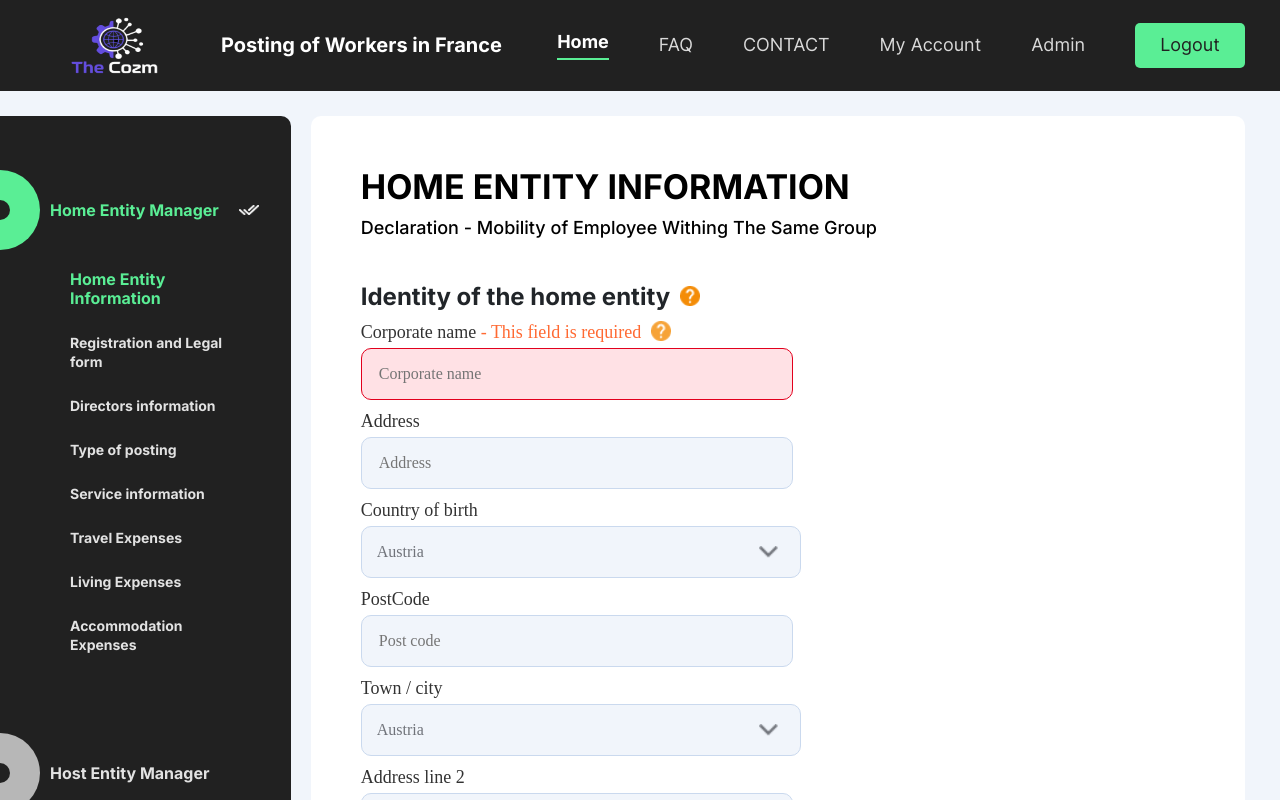
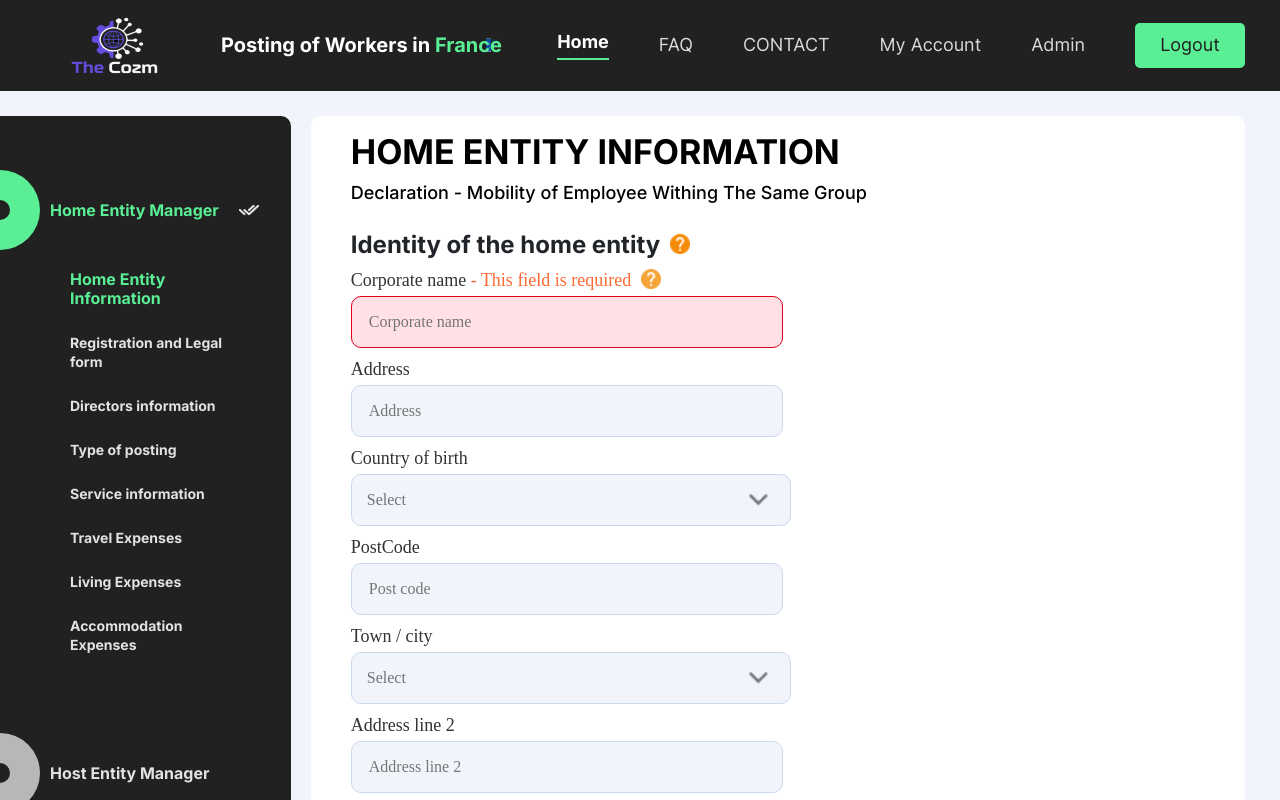
Before and after one commit to mobenjamins/PWDOrchestratorPublic, a React (Vite) app in the folder client/: page / in a window 1280 px wide. Shown: the top 800 px of the page. Built offline with nearby package versions, Linux system fonts and the light colour scheme.

Commit message:
Design tweaks

```diff
--- a/client/src/components/Forms/helpers.js
+++ b/client/src/components/Forms/helpers.js
@@ -18,6 +18,7 @@ export const activityLevelOptions = [
 ];
 
 export const countries = [
+   { value: 'select', title: 'Select', disabled: true },
    { value: 'austria', title: 'Austria' },
    { value: 'belgium', title: 'Belgium' },
    { value: 'bulgaria', title: 'Bulgaria' },
--- a/client/src/components/Forms/style.css
+++ b/client/src/components/Forms/style.css
@@ -45,7 +45,7 @@
    font-size: 18px;
    line-height: 22px;
    margin-top: 10px;
-   margin-bottom: 25px;
+   margin-bottom: 8px !important;
 }
 
 .input-section {
--- a/client/src/components/header/index.jsx
+++ b/client/src/components/header/index.jsx
@@ -30,7 +30,14 @@ function Header(props) {
       <div className="header-wrapper">
          <div className="left-section">
             <img src={logoImage} className="logo-image" alt="logo" />
-            <div className="brand-name">Posting of Workers in France</div>
+            <div className="brand-name">
+               Posting of Workers in{' '}
+               <select className="country-name clearedSelect">
+                  <option value="france">France</option>
+                  <option value="spain">Spain</option>
+                  <option value="italy">Italy</option>
+               </select>
+            </div>
          </div>
          <div className="nav-list">
             <div className={`navList-item ${activePage === '' ? 'navList-item-active' : ''}`} onClick={() => pageHandler('')}>
--- a/client/src/components/header/style.css
+++ b/client/src/components/header/style.css
@@ -1,4 +1,4 @@
-.header-wrapper{
+.header-wrapper {
    background-color: #212121;
    padding: 10px;
    padding-right: 35px;
@@ -10,42 +10,67 @@
    z-index: 100;
 }
 
-.left-section{
+.left-section {
    display: flex;
    flex-direction: row;
    justify-content: space-between;
    align-items: center;
 }
 
-.logo-image{
+.logo-image {
    margin-left: 50px;
    width: 110.93px;
    height: 70.7px;
 }
 
-.brand-name{
+.brand-name {
    font-family: 'Inter';
    font-style: normal;
    font-weight: 700;
    font-size: 20px;
    line-height: 27px;
    margin-left: 50px;
-  color: #FFFFFF;
+   color: #ffffff;
+}
+.country-name {
+   font-family: 'Inter';
+   font-style: normal;
+   font-weight: 700;
+   font-size: 20px;
+   line-height: 27px;
 }
 
-.nav-list{
+.clearedSelect {
+   appearance: none;
+   -webkit-appearance: none;
+   -moz-appearance: none;
+   background-color: transparent;
+   border: none;
+   font-size: inherit;
+   font-family: inherit;
+   color: inherit;
+   padding: 0;
+   margin: 0;
+   outline: none;
+   color: #5aee95;
+}
+.clearedSelect:hover {
+   cursor: pointer;
+}
+
+.nav-list {
    display: flex;
    flex: row;
    align-items: center;
 }
 
-.logout-btn{
+.logout-btn {
    display: flex;
    justify-content: center;
    align-items: center;
    width: 110px;
    height: 45px;
-  background-color: #5AEE95;
+   background-color: #5aee95;
    border-radius: 5px;
    color: #212121;
    font-family: 'Inter';
@@ -56,20 +81,20 @@
    cursor: pointer;
 }
 
-.navList-item{
+.navList-item {
    margin-right: 50px;
    font-family: 'Inter';
    font-style: normal;
    font-weight: 400;
    font-size: 18px;
    line-height: 22px;
-  color: #D9D9D9;
+   color: #d9d9d9;
    cursor: pointer;
 }
 
-.navList-item-active{
+.navList-item-active {
    font-weight: 700;
-  color: #FFFFFF;
+   color: #ffffff;
    padding-bottom: 5px;
-  border-bottom: 2px solid #5AEE95;
+   border-bottom: 2px solid #5aee95;
 }
--- a/client/src/components/main/style.css
+++ b/client/src/components/main/style.css
@@ -7,7 +7,7 @@
    min-height: 74vh;
    display: flex;
    flex-direction: column;
-   padding: 50px;
+   padding: 15px 40px 40px;
 }
 
 .nav-section {
--- a/client/src/pages/home.jsx
+++ b/client/src/pages/home.jsx
@@ -24,7 +24,13 @@ const sideNavElementsTemp = [
       id: 'hostEntity',
       title: 'Host Entity Manager',
       isActive: false,
-      subSections: ['Host Entity Information', 'Representative information', 'Place of document storage', 'Dates and place', 'Service information']
+      subSections: [
+         'Host Entity Information',
+         'Representative information',
+         'Place of document storage',
+         'Dates and place of document storage',
+         'Service information'
+      ]
    },
    {
       id: 'employee',
```
Lines whose indentation alone changed are shown as unchanged.
